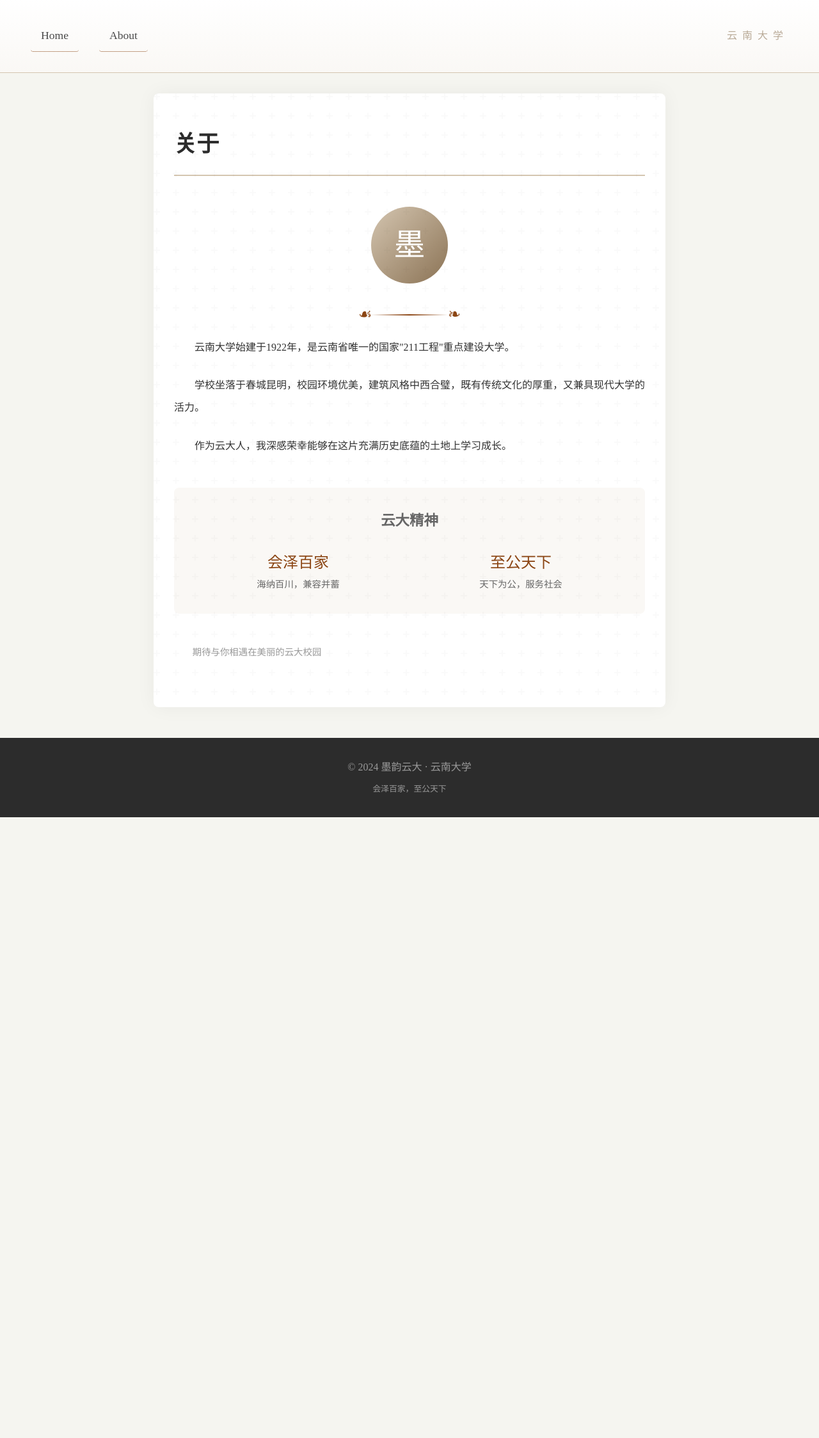
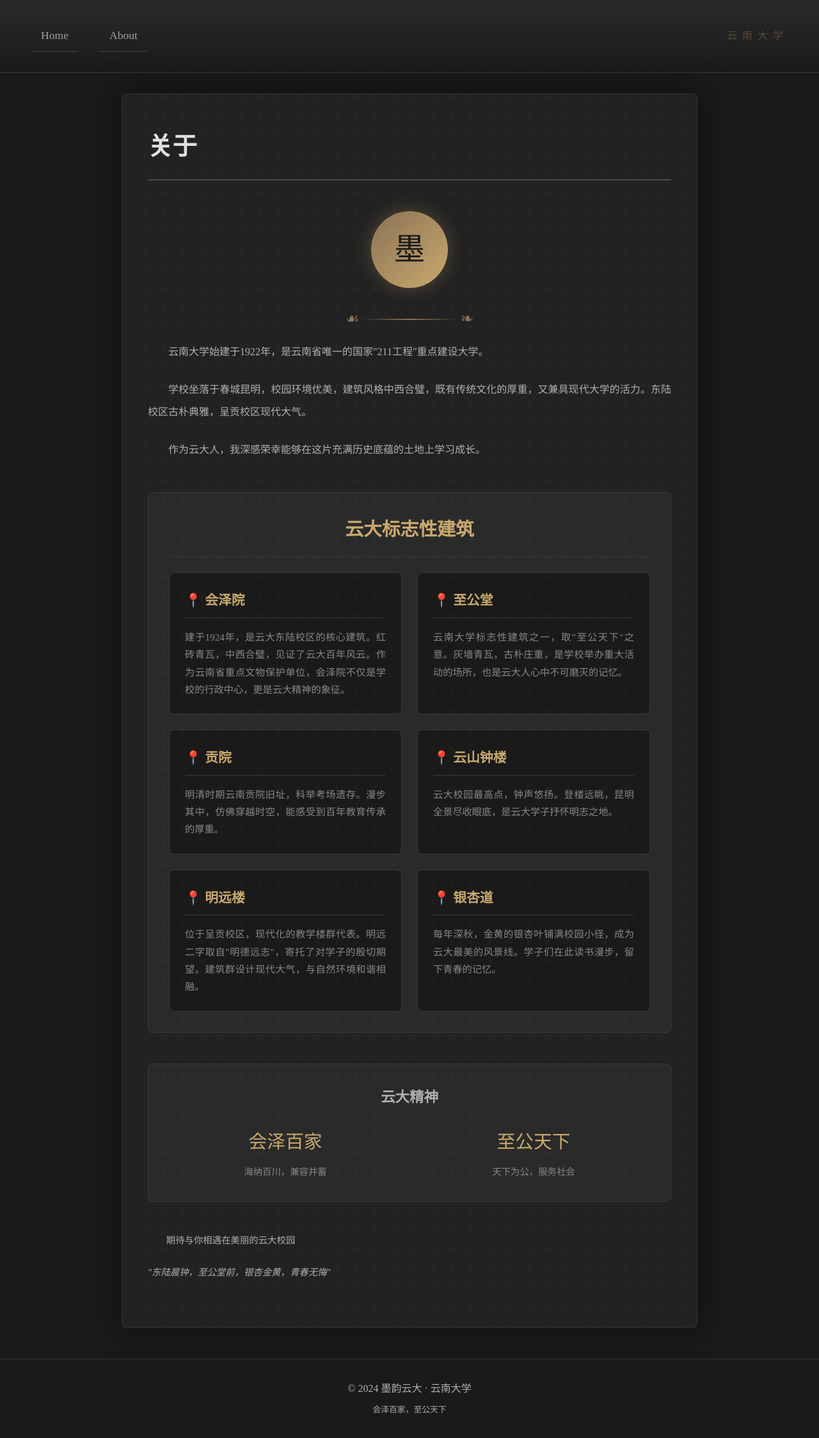
Before and after one commit to ChenRongkun/ChenRongkun.github.io, a Jekyll site: the page built from about.md, in a window 1280 px wide. Shown: the whole page at 64% size. Built offline with Jekyll 4.4.1, drawn with Linux system fonts in a browser that asks for light colours; some web fonts are replaced; before the commit the page ends 1277 px from its top, so only the background shows below that.

Commit message:
深化水墨风格 + 添加云大地标建筑

```diff
--- a/_layouts/default.html
+++ b/_layouts/default.html
@@ -15,8 +15,8 @@
 
       body {
         font-family: 'Noto Serif SC', serif;
-        background: #f5f5f0;
-        color: #333;
+        background: #1a1a1a;
+        color: #c9c9c9;
         line-height: 1.8;
         min-height: 100vh;
       }
@@ -26,9 +26,9 @@
       }
 
       header {
-        background: linear-gradient(to bottom, #fff 0%, #faf8f5 100%);
+        background: linear-gradient(to bottom, #2a2a2a 0%, #1a1a1a 100%);
         padding: 2rem 3rem;
-        border-bottom: 1px solid #d4c5b0;
+        border-bottom: 1px solid #3a3a3a;
         position: relative;
       }
 
@@ -42,7 +42,7 @@
         font-size: 1rem;
         color: #8b7355;
         letter-spacing: 0.5rem;
-        opacity: 0.6;
+        opacity: 0.5;
       }
 
       nav {
@@ -53,7 +53,7 @@
 
       nav a {
         text-decoration: none;
-        color: #4a4a4a;
+        color: #a0a0a0;
         font-size: 1.1rem;
         padding: 0.5rem 1rem;
         border-radius: 4px;
@@ -68,13 +68,13 @@
         left: 50%;
         width: 0;
         height: 2px;
-        background: #8b4513;
+        background: #c9a96e;
         transition: all 0.3s ease;
         transform: translateX(-50%);
       }
 
       nav a:hover {
-        color: #8b4513;
+        color: #c9a96e;
       }
 
       nav a:hover::after {
@@ -84,8 +84,8 @@
       .hero {
         text-align: center;
         padding: 4rem 2rem;
-        background: linear-gradient(to bottom, #fff 0%, #f5f5f0 100%);
-        border-bottom: 1px solid #d4c5b0;
+        background: linear-gradient(to bottom, #2a2a2a 0%, #1a1a1a 100%);
+        border-bottom: 1px solid #3a3a3a;
         position: relative;
         overflow: hidden;
       }
@@ -97,29 +97,31 @@
         left: 50%;
         transform: translate(-50%, -50%);
         font-size: 20rem;
-        opacity: 0.03;
+        opacity: 0.05;
         font-family: serif;
+        color: #c9a96e;
       }
 
       .hero h1 {
         font-family: 'ZCOOL XiaoWei', serif;
-        font-size: 3rem;
-        color: #2c2c2c;
+        font-size: 3.5rem;
+        color: #e8e8e8;
         margin-bottom: 1rem;
-        letter-spacing: 0.3rem;
+        letter-spacing: 0.5rem;
+        text-shadow: 2px 2px 4px rgba(0,0,0,0.5);
       }
 
       .hero p {
         font-size: 1.2rem;
-        color: #666;
+        color: #888;
         max-width: 600px;
         margin: 0 auto;
       }
 
       .ink-divider {
-        width: 120px;
+        width: 150px;
         height: 2px;
-        background: linear-gradient(to right, transparent, #8b4513, transparent);
+        background: linear-gradient(to right, transparent, #8b7355, transparent);
         margin: 2rem auto;
         position: relative;
       }
@@ -127,33 +129,34 @@
       .ink-divider::before {
         content: '☙';
         position: absolute;
-        left: -20px;
+        left: -25px;
         top: 50%;
         transform: translateY(-50%);
-        color: #8b4513;
+        color: #8b7355;
         font-size: 1.5rem;
       }
 
       .ink-divider::after {
         content: '❧';
         position: absolute;
-        right: -20px;
+        right: -25px;
         top: 50%;
         transform: translateY(-50%);
-        color: #8b4513;
+        color: #8b7355;
         font-size: 1.5rem;
       }
 
       main {
-        max-width: 800px;
+        max-width: 900px;
         margin: 0 auto;
-        padding: 3rem 2rem;
-        background: #fff;
+        padding: 3rem 2.5rem;
+        background: #222222;
         min-height: 60vh;
-        box-shadow: 0 0 30px rgba(0,0,0,0.05);
+        box-shadow: 0 0 50px rgba(0,0,0,0.5);
         margin-top: 2rem;
         margin-bottom: 2rem;
         border-radius: 8px;
+        border: 1px solid #333;
         position: relative;
       }
 
@@ -171,53 +174,86 @@
 
       h1, h2, h3 {
         font-family: 'ZCOOL XiaoWei', serif;
-        color: #2c2c2c;
+        color: #e0e0e0;
         margin-bottom: 1.5rem;
       }
 
-      h1 { font-size: 2.2rem; border-bottom: 2px solid #d4c5b0; padding-bottom: 1rem; }
-      h2 { font-size: 1.8rem; color: #4a4a4a; }
-      h3 { font-size: 1.4rem; color: #666; }
+      h1 {
+        font-size: 2.4rem;
+        border-bottom: 2px solid #4a4a4a;
+        padding-bottom: 1rem;
+      }
+
+      h2 {
+        font-size: 1.8rem;
+        color: #c9a96e;
+        border-left: 3px solid #8b7355;
+        padding-left: 1rem;
+      }
+
+      h3 {
+        font-size: 1.4rem;
+        color: #b0b0b0;
+      }
 
       p {
         margin-bottom: 1.5rem;
         text-align: justify;
         text-indent: 2em;
+        color: #b0b0b0;
       }
 
       a {
-        color: #8b4513;
+        color: #c9a96e;
         text-decoration: none;
-        border-bottom: 1px dotted #8b4513;
+        border-bottom: 1px dotted #8b7355;
         transition: all 0.3s ease;
       }
 
       a:hover {
-        color: #d2691e;
+        color: #e8d5a3;
         border-bottom-style: solid;
       }
 
       code {
-        background: #f5f5f0;
+        background: #2a2a2a;
         padding: 0.2rem 0.5rem;
         border-radius: 3px;
         font-family: 'Courier New', monospace;
-        color: #8b4513;
+        color: #c9a96e;
+        border: 1px solid #3a3a3a;
       }
 
       pre {
-        background: #2c2c2c;
-        color: #f5f5f0;
+        background: #1a1a1a;
+        color: #c9c9c9;
         padding: 1.5rem;
         border-radius: 8px;
         overflow-x: auto;
         margin: 1.5rem 0;
+        border: 1px solid #3a3a3a;
       }
 
       pre code {
         background: none;
         color: inherit;
         padding: 0;
+        border: none;
+      }
+
+      blockquote {
+        background: #2a2a2a;
+        border-left: 4px solid #8b7355;
+        padding: 1.5rem;
+        margin: 2rem 0;
+        border-radius: 0 8px 8px 0;
+        font-style: italic;
+      }
+
+      blockquote p {
+        margin-bottom: 0;
+        text-indent: 0;
+        color: #a0a0a0;
       }
 
       .post-list {
@@ -227,7 +263,7 @@
 
       .post-list li {
         padding: 1.5rem 0;
-        border-bottom: 1px dashed #d4c5b0;
+        border-bottom: 1px dashed #3a3a3a;
         position: relative;
         padding-left: 2rem;
       }
@@ -236,7 +272,7 @@
         content: '•';
         position: absolute;
         left: 0;
-        color: #8b4513;
+        color: #c9a96e;
         font-size: 1.5rem;
       }
 
@@ -245,7 +281,7 @@
       }
 
       .post-meta {
-        color: #999;
+        color: #666;
         font-size: 0.9rem;
         margin-bottom: 0.5rem;
       }
@@ -253,25 +289,71 @@
       .post-link {
         font-size: 1.3rem;
         font-family: 'ZCOOL XiaoWei', serif;
+        color: #e0e0e0;
         border: none;
       }
 
       .post-link:hover {
-        color: #d2691e;
+        color: #c9a96e;
       }
 
       footer {
         text-align: center;
         padding: 2rem;
-        background: #2c2c2c;
-        color: #999;
+        background: #1a1a1a;
+        color: #666;
         margin-top: 3rem;
+        border-top: 1px solid #333;
       }
 
       footer p {
         text-align: center;
         text-indent: 0;
         margin: 0;
+      }
+
+      .landmark-section {
+        margin: 3rem 0;
+        padding: 2rem;
+        background: #2a2a2a;
+        border-radius: 8px;
+        border: 1px solid #3a3a3a;
+      }
+
+      .landmark-grid {
+        display: grid;
+        grid-template-columns: repeat(auto-fit, minmax(250px, 1fr));
+        gap: 1.5rem;
+        margin-top: 1.5rem;
+      }
+
+      .landmark-card {
+        background: #1a1a1a;
+        padding: 1.5rem;
+        border-radius: 8px;
+        border: 1px solid #3a3a3a;
+        transition: all 0.3s ease;
+      }
+
+      .landmark-card:hover {
+        border-color: #8b7355;
+        transform: translateY(-5px);
+        box-shadow: 0 10px 30px rgba(0,0,0,0.3);
+      }
+
+      .landmark-card h3 {
+        color: #c9a96e;
+        font-size: 1.3rem;
+        margin-bottom: 1rem;
+        border-bottom: 1px solid #3a3a3a;
+        padding-bottom: 0.5rem;
+      }
+
+      .landmark-card p {
+        font-size: 0.95rem;
+        text-indent: 0;
+        margin-bottom: 0;
+        color: #888;
       }
 
       .about-section {
@@ -287,7 +369,7 @@
 
       .scroll-hint {
         text-align: center;
-        color: #999;
+        color: #666;
         font-size: 0.9rem;
         margin-top: 1rem;
         animation: bounce 2s infinite;
@@ -313,6 +395,9 @@
         main {
           margin: 1rem;
           padding: 1.5rem;
+        }
+        .landmark-grid {
+          grid-template-columns: 1fr;
         }
       }
     </style>
--- a/about.md
+++ b/about.md
@@ -6,7 +6,7 @@ title: 关于
 <h1>关于</h1>
 
 <div style="text-align: center; margin: 3rem 0;">
-  <div style="width: 120px; height: 120px; border-radius: 50%; background: linear-gradient(135deg, #d4c5b0, #8b7355); margin: 0 auto; display: flex; align-items: center; justify-content: center; font-size: 3rem; color: white; font-family: 'ZCOOL XiaoWei', serif;">
+  <div style="width: 120px; height: 120px; border-radius: 50%; background: linear-gradient(135deg, #8b7355, #c9a96e); margin: 0 auto; display: flex; align-items: center; justify-content: center; font-size: 3rem; color: #1a1a1a; font-family: 'ZCOOL XiaoWei', serif; box-shadow: 0 0 30px rgba(201, 169, 110, 0.3);">
     墨
   </div>
 </div>
@@ -16,25 +16,62 @@ title: 关于
 <section style="margin: 2rem 0; line-height: 2.2;">
   <p>云南大学始建于1922年，是云南省唯一的国家"211工程"重点建设大学。</p>
 
-  <p>学校坐落于春城昆明，校园环境优美，建筑风格中西合璧，既有传统文化的厚重，又兼具现代大学的活力。</p>
+  <p>学校坐落于春城昆明，校园环境优美，建筑风格中西合璧，既有传统文化的厚重，又兼具现代大学的活力。东陆校区古朴典雅，呈贡校区现代大气。</p>
 
   <p>作为云大人，我深感荣幸能够在这片充满历史底蕴的土地上学习成长。</p>
 </section>
 
-<div style="margin-top: 3rem; padding: 2rem; background: #faf8f5; border-radius: 8px;">
-  <h3 style="text-align: center; margin-bottom: 1.5rem;">云大精神</h3>
-  <div style="display: grid; grid-template-columns: 1fr 1fr; gap: 1.5rem; text-align: center;">
-    <div>
-      <div style="font-size: 1.5rem; font-family: 'ZCOOL XiaoWei', serif; color: #8b4513;">会泽百家</div>
-      <div style="color: #666; font-size: 0.9rem;">海纳百川，兼容并蓄</div>
+<div class="landmark-section">
+  <h2 style="text-align: center; border-left: none; border-bottom: 1px solid #3a3a3a; padding-bottom: 1rem; padding-left: 0;">云大标志性建筑</h2>
+
+  <div class="landmark-grid">
+    <div class="landmark-card">
+      <h3>📍 会泽院</h3>
+      <p>建于1924年，是云大东陆校区的核心建筑。红砖青瓦，中西合璧，见证了云大百年风云。作为云南省重点文物保护单位，会泽院不仅是学校的行政中心，更是云大精神的象征。</p>
     </div>
-    <div>
-      <div style="font-size: 1.5rem; font-family: 'ZCOOL XiaoWei', serif; color: #8b4513;">至公天下</div>
-      <div style="color: #666; font-size: 0.9rem;">天下为公，服务社会</div>
+
+    <div class="landmark-card">
+      <h3>📍 至公堂</h3>
+      <p>云南大学标志性建筑之一，取"至公天下"之意。灰墙青瓦，古朴庄重，是学校举办重大活动的场所，也是云大人心中不可磨灭的记忆。</p>
+    </div>
+
+    <div class="landmark-card">
+      <h3>📍 贡院</h3>
+      <p>明清时期云南贡院旧址，科举考场遗存。漫步其中，仿佛穿越时空，能感受到百年教育传承的厚重。</p>
+    </div>
+
+    <div class="landmark-card">
+      <h3>📍 云山钟楼</h3>
+      <p>云大校园最高点，钟声悠扬。登楼远眺，昆明全景尽收眼底，是云大学子抒怀明志之地。</p>
+    </div>
+
+    <div class="landmark-card">
+      <h3>📍 明远楼</h3>
+      <p>位于呈贡校区，现代化的教学楼群代表。明远二字取自"明德远志"，寄托了对学子的殷切期望。建筑群设计现代大气，与自然环境和谐相融。</p>
+    </div>
+
+    <div class="landmark-card">
+      <h3>📍 银杏道</h3>
+      <p>每年深秋，金黄的银杏叶铺满校园小径，成为云大最美的风景线。学子们在此读书漫步，留下青春的记忆。</p>
     </div>
   </div>
 </div>
 
-<div style="margin-top: 3rem; text-align: center; color: #999; font-size: 0.9rem;">
+<div style="margin-top: 3rem; padding: 2rem; background: #2a2a2a; border-radius: 8px; border: 1px solid #3a3a3a;">
+  <h3 style="text-align: center; margin-bottom: 1.5rem; border-left: none;">云大精神</h3>
+  <div style="display: grid; grid-template-columns: 1fr 1fr; gap: 1.5rem; text-align: center;">
+    <div>
+      <div style="font-size: 1.8rem; font-family: 'ZCOOL XiaoWei', serif; color: #c9a96e;">会泽百家</div>
+      <div style="color: #888; font-size: 0.9rem; margin-top: 0.5rem;">海纳百川，兼容并蓄</div>
+    </div>
+    <div>
+      <div style="font-size: 1.8rem; font-family: 'ZCOOL XiaoWei', serif; color: #c9a96e;">至公天下</div>
+      <div style="color: #888; font-size: 0.9rem; margin-top: 0.5rem;">天下为公，服务社会</div>
+    </div>
+  </div>
+</div>
+
+<div style="margin-top: 3rem; text-align: center; color: #666; font-size: 0.9rem;">
   <p>期待与你相遇在美丽的云大校园</p>
+  <p style="text-indent: 0; margin-top: 1rem; font-style: italic;">"东陆晨钟，至公堂前，银杏金黄，青春无悔"</p>
 </div>
```
Also changed, not shown: _posts/2024-01-01-welcome-to-jekyll.md (+18 -4 lines).
